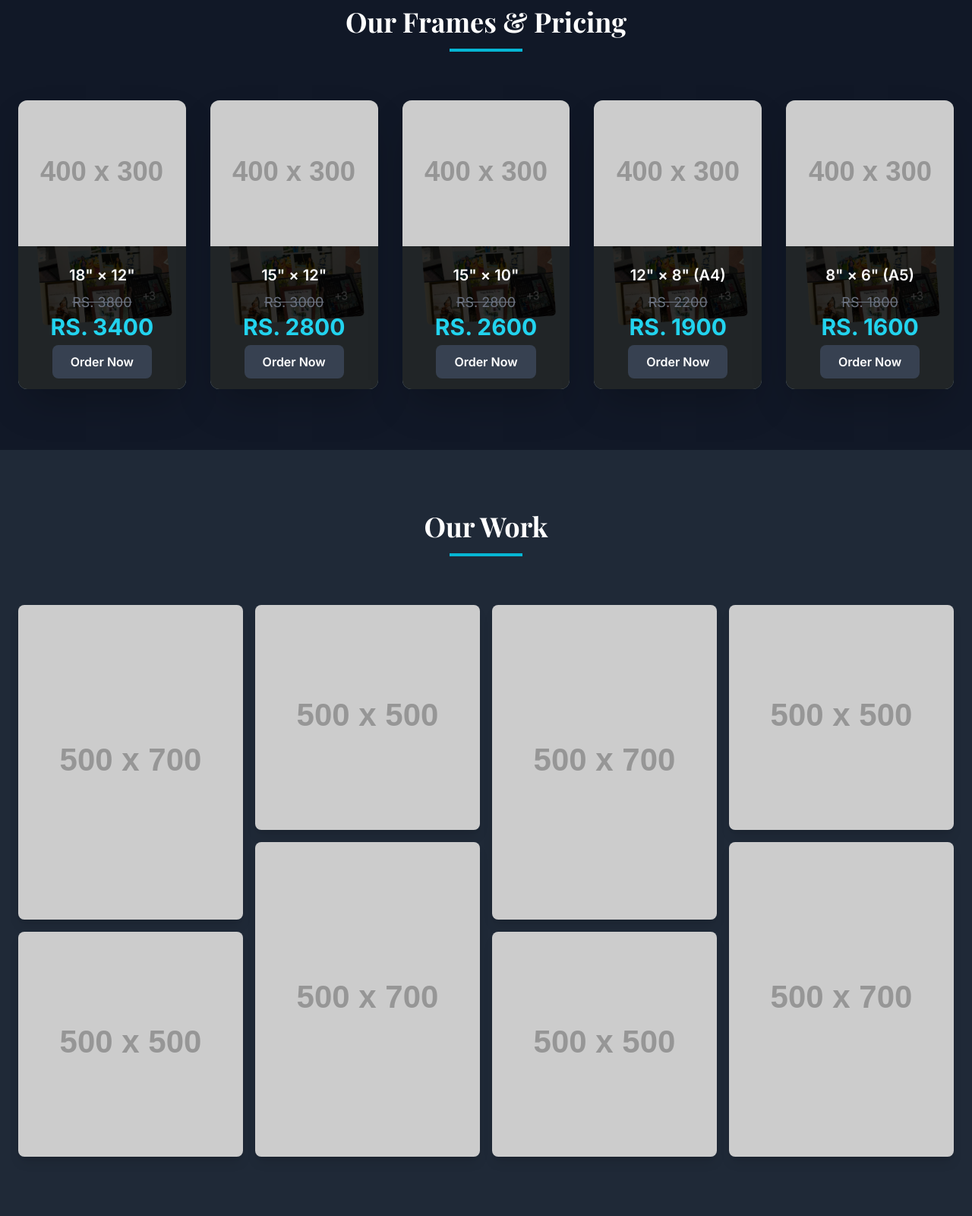
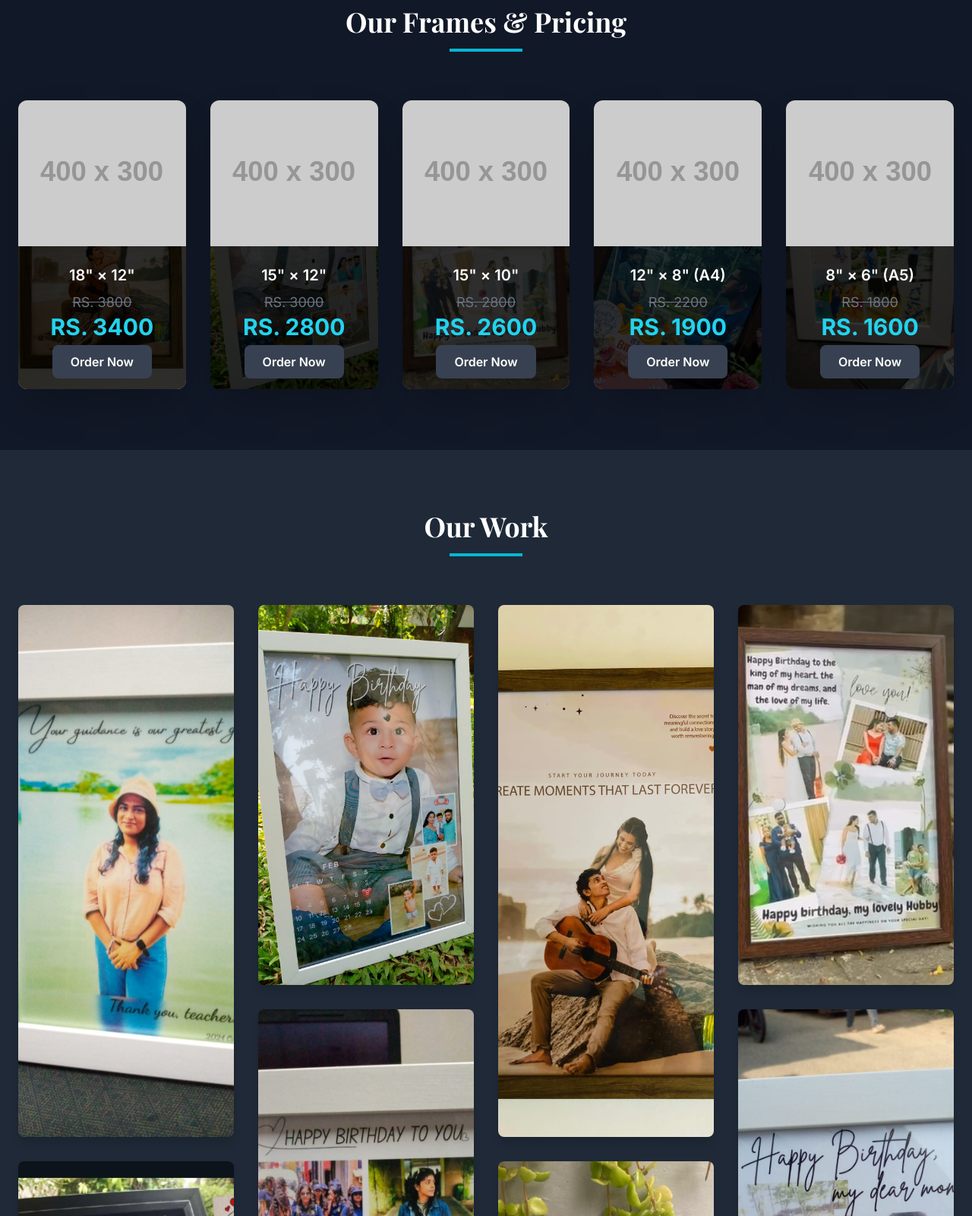
Before and after one commit to KalinduSuraj/MK-Creators, a plain HTML site: page index.html in a window 1280 px wide. Shown: the part 1460-3060 px from the top of the page at 76% size. Drawn offline with nearby package versions, Linux system fonts and the light colour scheme; placeholder pictures from the web are drawn by us.

Commit message:
update gallery images and improve layout in index.html

```diff
--- a/index.html
+++ b/index.html
@@ -4,7 +4,7 @@
     <meta charset="UTF-8">
     <meta name="viewport" content="width=device-width, initial-scale=1.0">
 
-    <title>MK creators - Custom Photo Framing in Sri Lanka</title>
+    <title>MK creators - Custom Photo Framing </title>
     <script src="https://cdn.tailwindcss.com"></script>
     <link rel="preconnect" href="https://fonts.googleapis.com">
     <link rel="preconnect" href="https://fonts.gstatic.com" crossorigin>
@@ -102,7 +102,7 @@
 
                 <div class="grid sm:grid-cols-2 lg:grid-cols-3 xl:grid-cols-5 gap-8">
                     <!-- Base Frame Price Card -->
-                    <div class="bg-gray-800 rounded-xl shadow-2xl overflow-hidden group relative" style="background-image: url('Gallery/1.jpeg'); background-size: cover; background-position: center;">
+                    <div class="bg-gray-800 rounded-xl shadow-2xl overflow-hidden group relative" style="background-image: url('Gallery/5.jpg'); background-size: cover; background-position: center;">
                       <div class="absolute inset-0 bg-black bg-opacity-80 z-0"></div>
                         <div class="relative z-10">
                         <img src="https://placehold.co/400x300/transparent/9ca3af?text=Wedding+Portrait" alt="18x12 Frame" class="w-full h-48 object-cover transform transition-transform duration-500 group-hover:scale-110" onerror="this.onerror=null;this.src='https://placehold.co/400x300';">
@@ -114,7 +114,7 @@
                         </div>
                         </div>
                     </div>
-                    <div class="bg-gray-800 rounded-xl shadow-2xl overflow-hidden group relative" style="background-image: url('Gallery/1.jpeg'); background-size: cover; background-position: center;">
+                    <div class="bg-gray-800 rounded-xl shadow-2xl overflow-hidden group relative" style="background-image: url('Gallery/3.jpg'); background-size: cover; background-position: center;">
                       <div class="absolute inset-0 bg-black bg-opacity-80 z-0"></div>
                         <div class="relative z-10">
                         <img src="https://placehold.co/400x300/transparent/9ca3af?text=Family+Photo" alt="15x12 Frame" class="w-full h-48 object-cover transform transition-transform duration-500 group-hover:scale-110" onerror="this.onerror=null;this.src='https://placehold.co/400x300';">
@@ -126,7 +126,7 @@
                         </div>
                         </div>
                     </div>
-                    <div class="bg-gray-800 rounded-xl shadow-2xl overflow-hidden group relative" style="background-image: url('Gallery/1.jpeg'); background-size: cover; background-position: center;">
+                    <div class="bg-gray-800 rounded-xl shadow-2xl overflow-hidden group relative" style="background-image: url('Gallery/7.jpg'); background-size: cover; background-position: center;">
                       <div class="absolute inset-0 bg-black bg-opacity-80 z-0"></div>
                         <div class="relative z-10">
                         <img src="https://placehold.co/400x300/transparent/9ca3af?text=Landscape+Shot" alt="15x10 Frame" class="w-full h-48 object-cover transform transition-transform duration-500 group-hover:scale-110" onerror="this.onerror=null;this.src='https://placehold.co/400x300';">
@@ -138,10 +138,10 @@
                         </div>
                         </div>
                     </div>
-                    <div class="bg-gray-800 rounded-xl shadow-2xl overflow-hidden group relative" style="background-image: url('Gallery/1.jpeg'); background-size: cover; background-position: center;">
+                    <div class="bg-gray-800 rounded-xl shadow-2xl overflow-hidden group relative" style="background-image: url('Gallery/9.jpg'); background-size: cover; background-position: center;">
                       <div class="absolute inset-0 bg-black bg-opacity-80 z-0"></div>
                         <div class="relative z-10">
-                        <img src="https://placehold.co/400x300/transparent/9ca3af?text=Office+Decor" alt="12x8 A4 Frame" class="w-full h-48 object-cover transform transition-transform duration-500 group-hover:scale-110" onerror="this.onerror=null;this.src='https://placehold.co/400x300';">
+                        <img src="https://placehold.co/400x300/transparent/9ca3af?text=Gift+Frame" alt="12x8 A4 Frame" class="w-full h-48 object-cover transform transition-transform duration-500 group-hover:scale-110" onerror="this.onerror=null;this.src='https://placehold.co/400x300';">
                         <div class="p-6 text-center">
                             <h3 class="text-xl font-semibold mb-2 text-white">12" × 8" (A4)</h3>
                             <p class="text-gray-500 text-lg line-through">RS. 2200</p>
@@ -150,10 +150,10 @@
                         </div>
                         </div>
                     </div>
-                    <div class="bg-gray-800 rounded-xl shadow-2xl overflow-hidden group relative" style="background-image: url('Gallery/1.jpeg'); background-size: cover; background-position: center;">
+                    <div class="bg-gray-800 rounded-xl shadow-2xl overflow-hidden group relative" style="background-image: url('Gallery/4.jpg'); background-size: cover; background-position: center;">
                       <div class="absolute inset-0 bg-black bg-opacity-80 z-0"></div>
                         <div class="relative z-10">
-                        <img src="https://placehold.co/400x300/transparent/9ca3af?text=Gift+Frame" alt="8x6 A5 Frame" class="w-full h-48 object-cover transform transition-transform duration-500 group-hover:scale-110" onerror="this.onerror=null;this.src='https://placehold.co/400x300';">
+                        <img src="https://placehold.co/400x300/transparent/9ca3af?text=Table+Decor" alt="8x6 A5 Frame" class="w-full h-48 object-cover transform transition-transform duration-500 group-hover:scale-110" onerror="this.onerror=null;this.src='https://placehold.co/400x300';">
                         <div class="p-6 text-center">
                             <h3 class="text-xl font-semibold mb-2 text-white">8" × 6" (A5)</h3>
                             <p class="text-gray-500 text-lg line-through">RS. 1800</p>
@@ -193,26 +193,59 @@
             <div class="container mx-auto px-6">
               <h2 class="text-4xl font-bold text-center font-display mb-4 text-white">Our Work</h2>
               <div class="w-24 h-1 bg-cyan-500 mx-auto mb-16"></div>
-                <div class="grid grid-cols-2 md:grid-cols-4 gap-4">
-                    <div class="grid gap-4">
-                        <div class="group"><img class="h-auto max-w-full rounded-lg shadow-lg transition-all duration-300 group-hover:scale-105 group-hover:opacity-80" src="https://placehold.co/500x700/374151/9ca3af?text=Gallery+1" alt=""></div>
-                        <div class="group"><img class="h-auto max-w-full rounded-lg shadow-lg transition-all duration-300 group-hover:scale-105 group-hover:opacity-80" src="https://placehold.co/500x500/4b5563/9ca3af?text=Gallery+2" alt=""></div>
+
+              <div class="grid grid-cols-2 md:grid-cols-4 gap-8">
+                <!-- Column 1 -->
+                <div class="grid gap-8">
+                  <div class="group">
+                    <img class="w-[500px] h-[700px] object-cover rounded-lg shadow-lg transition-all duration-300 group-hover:scale-105 group-hover:opacity-80"
+                         src="Gallery/1.jpg" alt="Gallery Image 1">
                   </div>
-                    <div class="grid gap-4">
-                        <div class="group"><img class="h-auto max-w-full rounded-lg shadow-lg transition-all duration-300 group-hover:scale-105 group-hover:opacity-80" src="https://placehold.co/500x500/374151/9ca3af?text=Gallery+3" alt=""></div>
-                        <div class="group"><img class="h-auto max-w-full rounded-lg shadow-lg transition-all duration-300 group-hover:scale-105 group-hover:opacity-80" src="https://placehold.co/500x700/4b5563/9ca3af?text=Gallery+4" alt=""></div>
+                  <div class="group">
+                    <img class="w-[500px] h-[500px] object-cover rounded-lg shadow-lg transition-all duration-300 group-hover:scale-105 group-hover:opacity-80"
+                         src="Gallery/10.jpg" alt="Gallery Image 2">
                   </div>
-                    <div class="grid gap-4">
-                        <div class="group"><img class="h-auto max-w-full rounded-lg shadow-lg transition-all duration-300 group-hover:scale-105 group-hover:opacity-80" src="https://placehold.co/500x700/374151/9ca3af?text=Gallery+5" alt=""></div>
-                        <div class="group"><img class="h-auto max-w-full rounded-lg shadow-lg transition-all duration-300 group-hover:scale-105 group-hover:opacity-80" src="https://placehold.co/500x500/4b5563/9ca3af?text=Gallery+6" alt=""></div>
                 </div>
-                     <div class="grid gap-4">
-                        <div class="group"><img class="h-auto max-w-full rounded-lg shadow-lg transition-all duration-300 group-hover:scale-105 group-hover:opacity-80" src="https://placehold.co/500x500/374151/9ca3af?text=Gallery+7" alt=""></div>
-                        <div class="group"><img class="h-auto max-w-full rounded-lg shadow-lg transition-all duration-300 group-hover:scale-105 group-hover:opacity-80" src="https://placehold.co/500x700/4b5563/9ca3af?text=Gallery+8" alt=""></div>
+
+                <!-- Column 2 -->
+                <div class="grid gap-8">
+                  <div class="group">
+                    <img class="w-[500px] h-[500px] object-cover rounded-lg shadow-lg transition-all duration-300 group-hover:scale-105 group-hover:opacity-80"
+                         src="Gallery/3.jpg" alt="Gallery Image 3">
+                  </div>
+                  <div class="group">
+                    <img class="w-[500px] h-[700px] object-cover rounded-lg shadow-lg transition-all duration-300 group-hover:scale-105 group-hover:opacity-80"
+                         src="Gallery/4.jpg" alt="Gallery Image 4">
+                  </div>
+                </div>
+
+                <!-- Column 3 -->
+                <div class="grid gap-8">
+                  <div class="group">
+                    <img class="w-[500px] h-[700px] object-cover rounded-lg shadow-lg transition-all duration-300 group-hover:scale-105 group-hover:opacity-80"
+                         src="Gallery/5.jpg" alt="Gallery Image 5">
+                  </div>
+                  <div class="group">
+                    <img class="w-[500px] h-[500px] object-cover rounded-lg shadow-lg transition-all duration-300 group-hover:scale-105 group-hover:opacity-80"
+                         src="Gallery/6.jpg" alt="Gallery Image 6">
+                  </div>
+                </div>
+
+                <!-- Column 4 -->
+                <div class="grid gap-8">
+                  <div class="group">
+                    <img class="w-[500px] h-[500px] object-cover rounded-lg shadow-lg transition-all duration-300 group-hover:scale-105 group-hover:opacity-80"
+                         src="Gallery/7.jpg" alt="Gallery Image 7">
+                  </div>
+                  <div class="group">
+                    <img class="w-[500px] h-[700px] object-cover rounded-lg shadow-lg transition-all duration-300 group-hover:scale-105 group-hover:opacity-80"
+                         src="Gallery/2.jpg" alt="Gallery Image 8">
+                  </div>
                 </div>
               </div>
             </div>
           </section>
+
 
         <!-- Contact Section -->
         <section id="contact" class="py-20">
```
Also changed, not shown: Gallery/1.jpeg (deleted), Gallery/1.jpg (added), Gallery/1.png (added), Gallery/10.jpg (added), Gallery/2.jpg (added), Gallery/2.png (added), Gallery/3.jpg (added), Gallery/3.png (added), Gallery/4.jpg (added), Gallery/4.png (added), Gallery/5.jpg (added), Gallery/6.jpg (added), Gallery/7.jpg (added), Gallery/8.jpg (added), 1 more files. Lines whose indentation alone changed are shown as unchanged.
